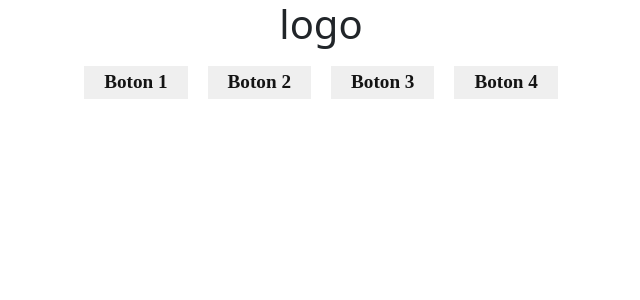
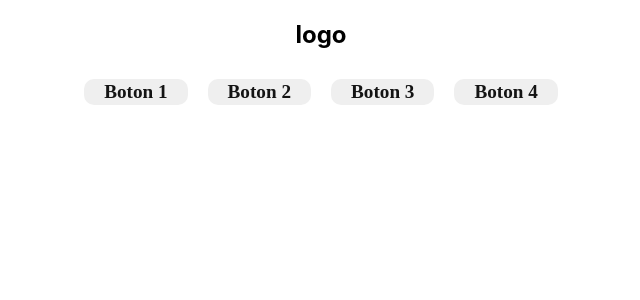
Before and after one commit to Giselarioss/giselarios-proyecto, a React (Create React App) app: page / in a window 1280 px wide. Shown: the top 300 px of the page, without its empty margins (319-959 px from the left). Built offline with nearby package versions, Linux system fonts and the light colour scheme.

Commit message:
clase jsx

```diff
--- a/src/components/navBar/navBar.css
+++ b/src/components/navBar/navBar.css
@@ -6,5 +6,6 @@
     color: rgb(20, 20, 20);
     font-weight: bolder;
     font-family: 'Times New Roman', Times, serif;
+    border-radius: 10px;
 
 }
--- a/src/index.js
+++ b/src/index.js
@@ -3,7 +3,7 @@ import ReactDOM from 'react-dom/client';
 import './index.css';
 import App from './App';
 import reportWebVitals from './reportWebVitals';
-import 'bootstrap/dist/css/bootstrap.css';
+
 
 const root = ReactDOM.createRoot(document.getElementById('root'));
 root.render(<App />);
```
